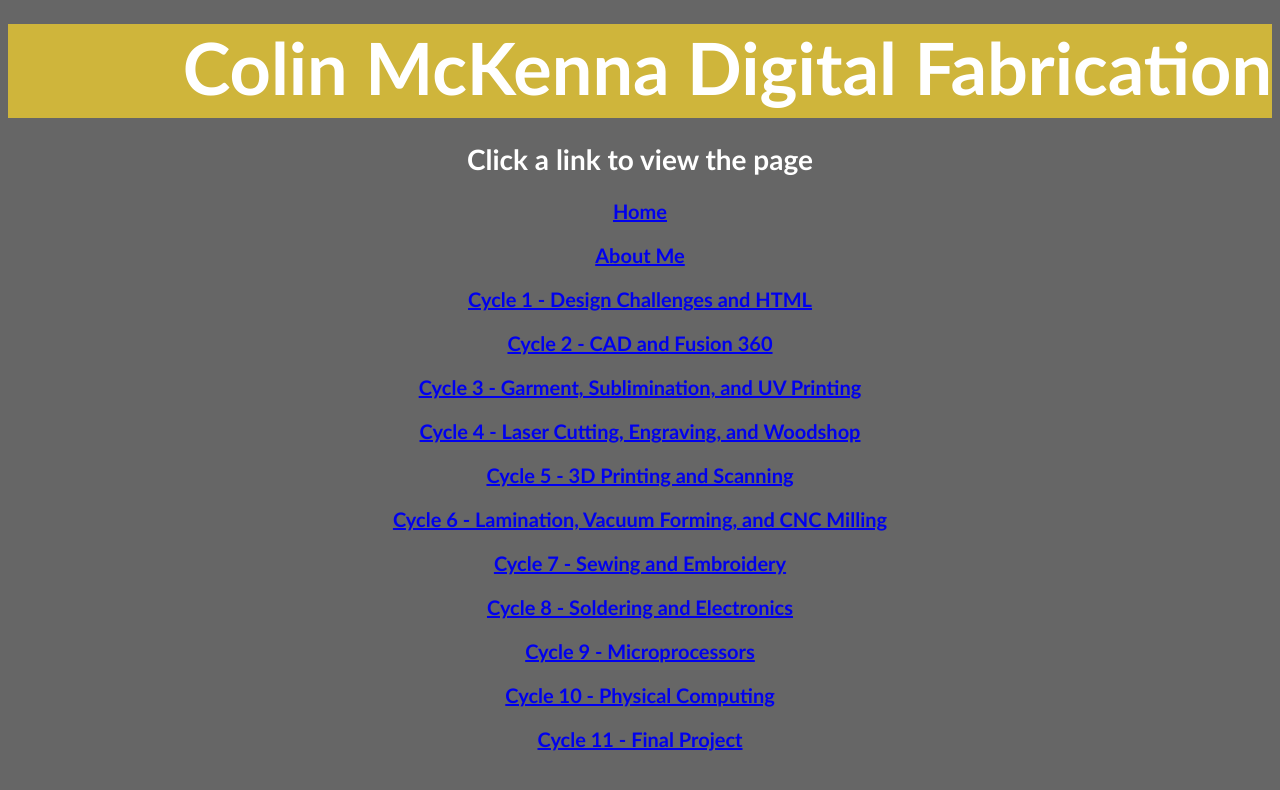
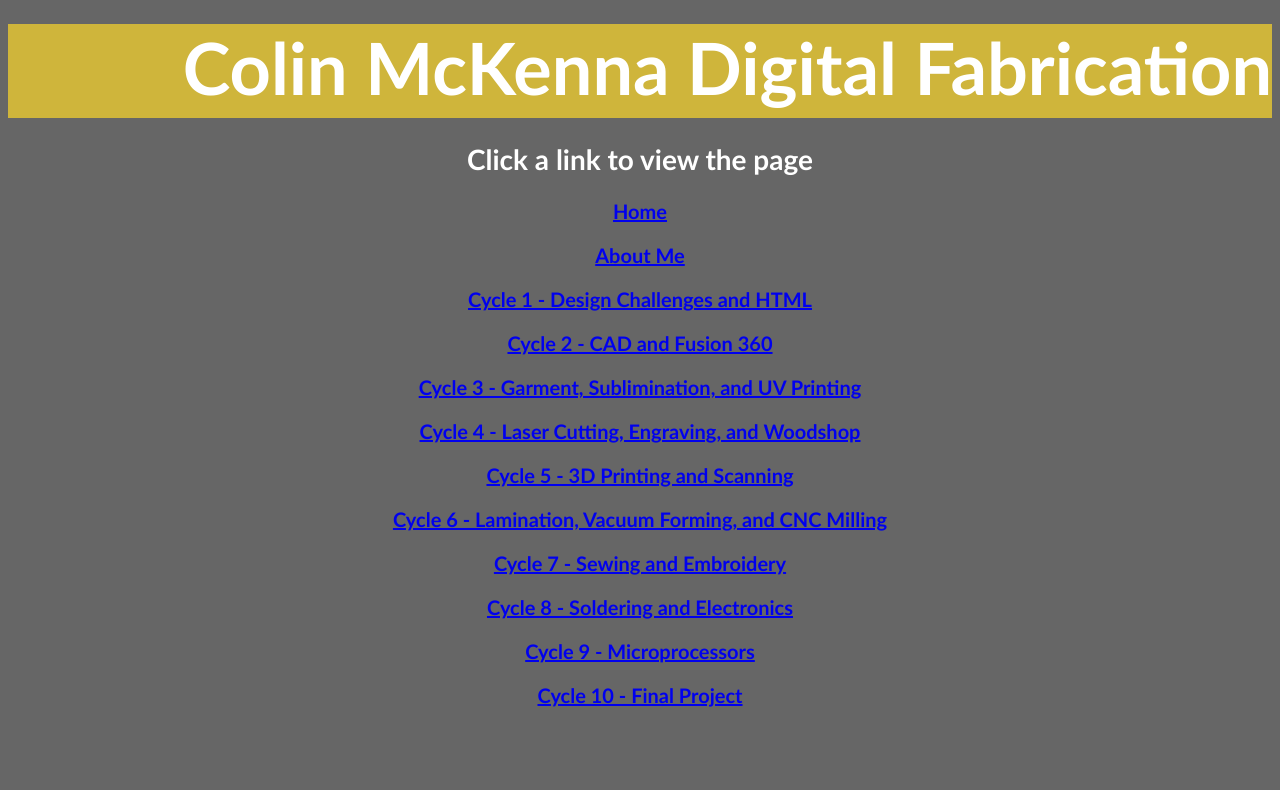
Before and after one commit to wrafab/mckennac, a plain HTML site: page index.html in a window 1280 px wide. Drawn offline with Linux system fonts and the light colour scheme.

Commit message:
Update index.html

```diff
--- a/index.html
+++ b/index.html
@@ -25,8 +25,7 @@ marquee{font-size:200%;font-family:trebuchet ms;color:white}
     <h3><a href="cycle6.html">Cycle 7 - Sewing and Embroidery</a></h3>
     <h3><a href="cycle8.html">Cycle 8 - Soldering and Electronics</a></h3>
     <h3><a href="cycle9.html">Cycle 9 - Microprocessors</a></h3>
-    <h3><a href="cycle10.html">Cycle 10 - Physical Computing</a></h3>
-    <h3><a href="cycle11.html">Cycle 11 - Final Project</a></h3>
+    <h3><a href="cycle11.html">Cycle 10 - Final Project</a></h3>
 
 </body>
 </html>
```
